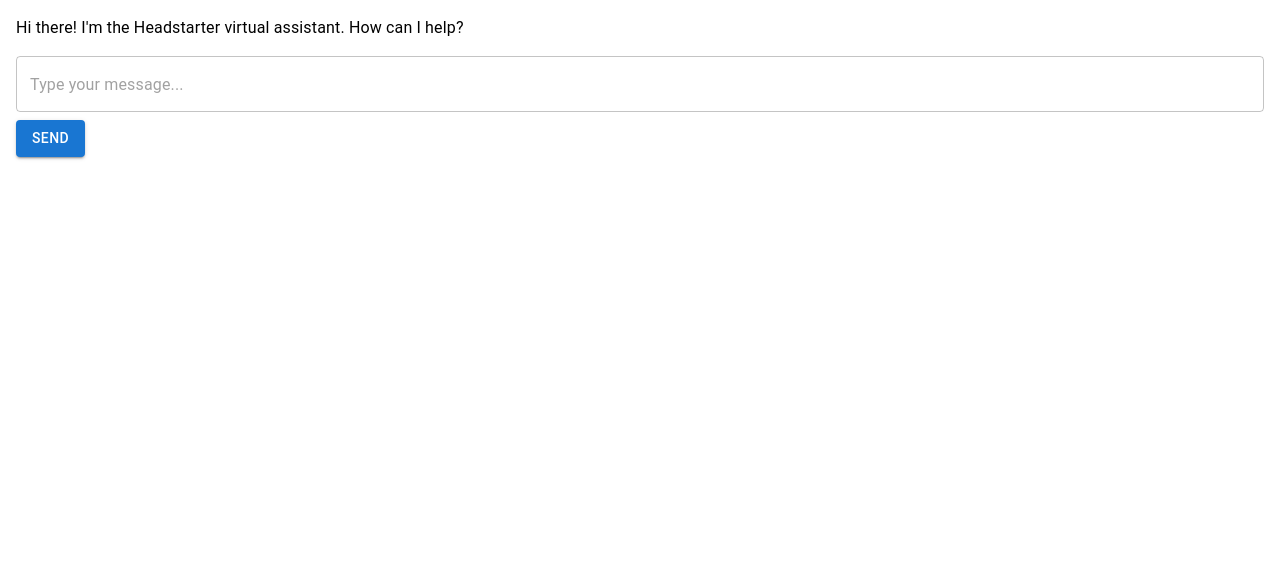
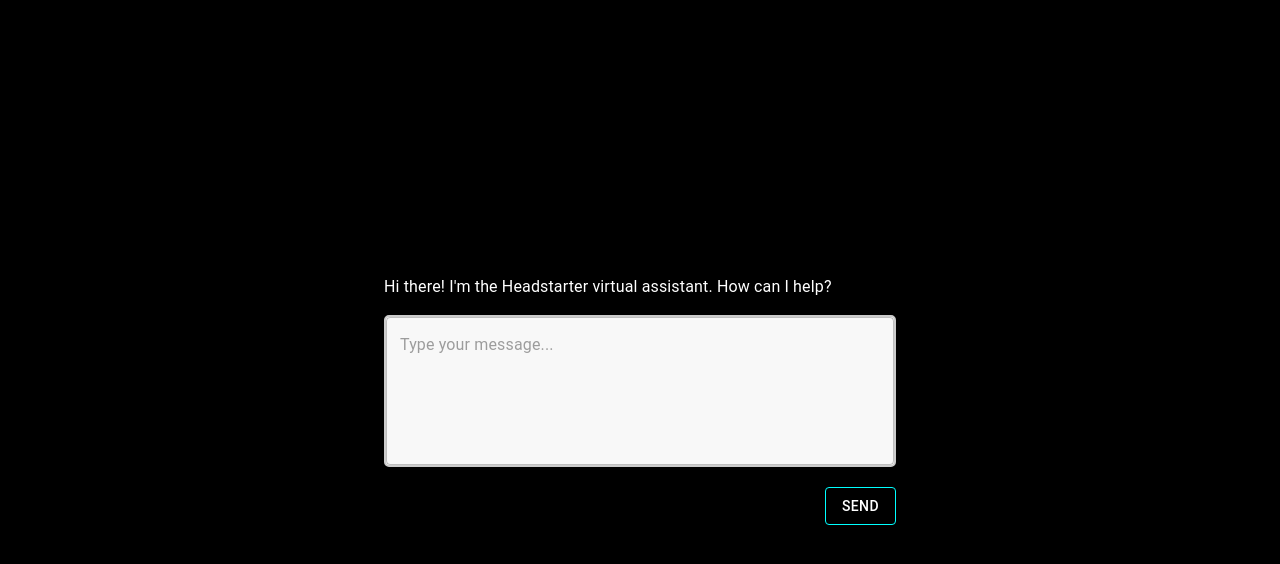
Before and after one commit to zzaneer086/AI-Customer-Support, a Next.js app: page / in a window 1280 px wide. Shown: the top 564 px of the page. Built offline with nearby package versions, Linux system fonts and the light colour scheme.

Commit message:
General Layout Created

```diff
--- a/app/globals.css
+++ b/app/globals.css
@@ -1,5 +1,11 @@
-* {
-  box-sizing: border-box;
+:root {
+  width: 100%;
+  height: 100%;
+  margin: 0;
   padding: 0;
+  color: white;
+}
+
+body {
   margin: 0;
 }
--- a/app/page.js
+++ b/app/page.js
@@ -41,7 +41,34 @@
   // temp chatgpt generated UI -->>
 
   return (
-    <Box sx={{ p: 2 }}>
+    <Box sx={{
+      width: '100vw',
+      height: '100vh',
+      display: 'flex',
+      justifyContent: 'center',
+      alignItems: 'center',
+      backgroundColor: 'black'
+    }}>
+
+{/* <div id="wrapper" onClick={function(e){ e.target.tagName == 'TEXTAREA' ? setTyping(true) : setTyping(false)}}>
+      <div id="content">
+        <img className={"glow eye"} id="left-eye" src="eye.svg"/>
+        <img className={typing ? "pupil focused" : "pupil idle"} id="left-pupil" src="pupil.svg"/>
+        <img className={"glow eye"} id="right-eye" src="eye.svg"/>
+        <img className={typing ? "pupil focused" : "pupil idle"} id="right-pupil" src="pupil.svg"/>
+        <form>
+          <textarea id="chat" placeholder="How can I help?" ></textarea>
+        </form>
+      </div>
+    </div> */}
+
+      <Box sx={{
+        width: '40vw',
+        display: 'flexbox',
+        justifyContent: 'center',
+        alignItems: 'center'
+      }}>
+
         {/* Chat History */}
         {/* hard coded in first message  */}
         <Typography>{firstMessage}</Typography>
@@ -59,6 +86,9 @@
         {/* Input Field */}
         <TextField
           fullWidth
+          multiline
+          rows={5}
+          maxRows={5}
           variant="outlined"
           placeholder="Type your message..."
 
@@ -68,17 +98,41 @@
           onChange={(e) => setMessage(e.target.value)}
           // enter key action
           onKeyDown={(e) => e.key === 'Enter' && sendMessage()}
+          sx={{
+            boxSizing: 'border-box',
+            border: '2px solid #ccc',
+            borderRadius: '5px',
+            backgroundColor: '#f8f8f8',
+            resize: 'none',
+            transition: '0.2s',
+            "&:hover" : {
+              transform: 'translate(-3px, -3px)',
+              boxShadow: "3px 3px 0 cyan",
+            }
+          }}
         />
 
         {/* Send Button */}
         <Button
           variant="contained"
-        color="primary"
           // call the sendMessage function!
           onClick={sendMessage}
-        sx={{ mt: 1 }}>
+          sx={{
+            mt: 1,
+            backgroundColor: "transparent",
+            border: "1px solid cyan",
+            marginTop: '20px',
+            float: 'right',
+            transition: '0.2s',
+            "&:hover" : {
+              backgroundColor: 'transparent',
+              transform: 'translate(-3px, -3px)',
+              boxShadow: "3px 3px 0 cyan",
+            }
+          }}>
           Send
         </Button>
       </Box>
+    </Box>
   )
 }
--- a/package.json
+++ b/package.json
@@ -13,11 +13,13 @@
     "@emotion/styled": "^11.13.0",
     "@google/generative-ai": "^0.16.0",
     "@mui/material": "^5.16.7",
-    "next": "14.2.5",
+    "next": "^14.2.5",
     "react": "^18",
     "react-dom": "^18"
   },
   "devDependencies": {
+    "@babel/cli": "^7.24.8",
+    "@babel/core": "^7.25.2",
     "eslint": "^8",
     "eslint-config-next": "14.2.5"
   }
```
Also changed, not shown: .eslintrc.json, 1 other file (tests, documents, lock files or other folders). Lines whose indentation alone changed are shown as unchanged.
